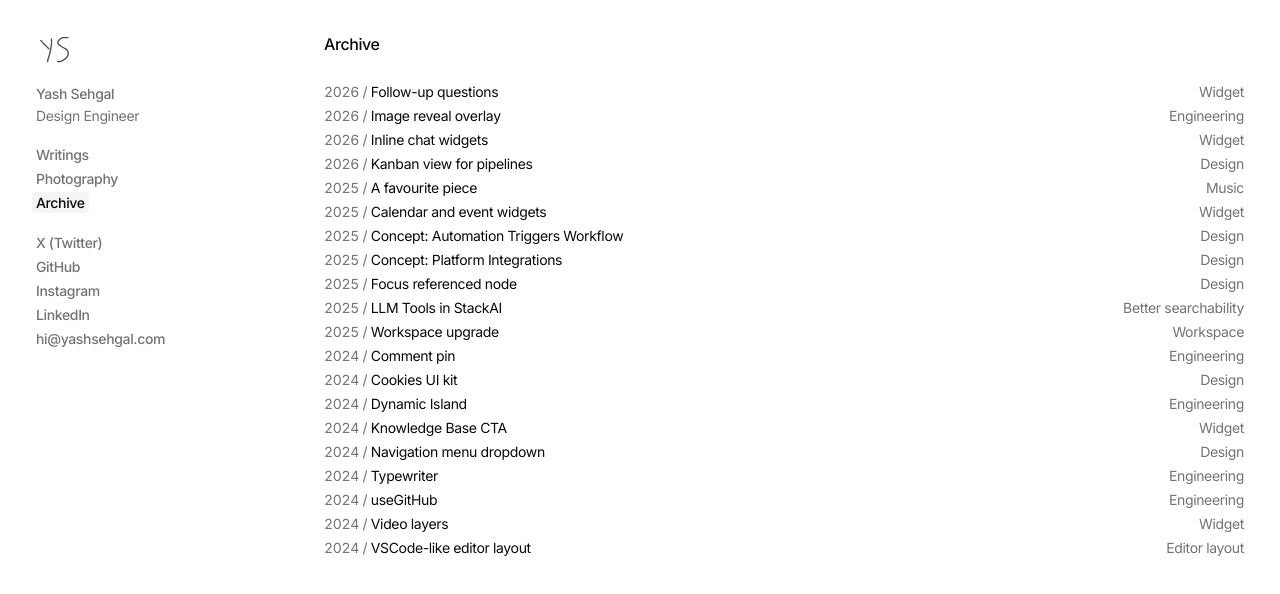
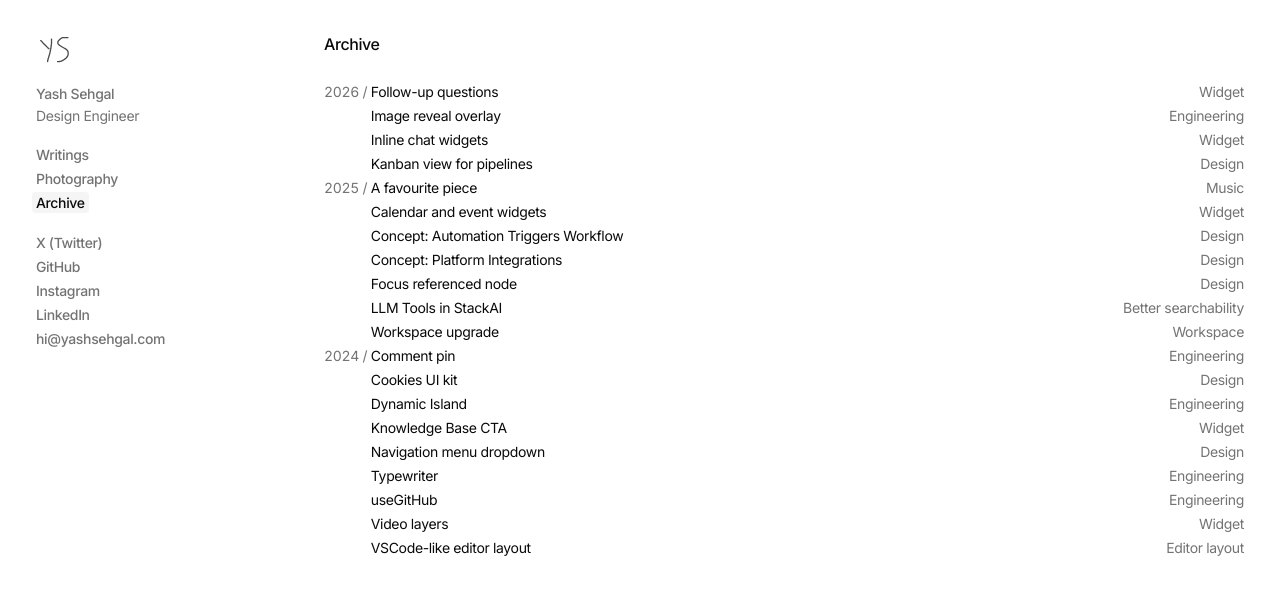
Before and after one commit to yashsehgal/personal-website, a Next.js app: page /archive in a window 1280 px wide. Shown: the top 594 px of the page. Built offline with nearby package versions, Linux system fonts and the light colour scheme.

Commit message:
Show each archive year once so posts in the same year stay aligned.
Co-authored-by: Cursor <cursoragent@cursor.com>

```diff
--- a/app/archive/page.tsx
+++ b/app/archive/page.tsx
@@ -5,7 +5,11 @@ export default function Archive() {
     <div className="flex w-full min-w-0 flex-col items-start gap-6 px-1">
       <h1 className="font-medium tracking-tight">Archive</h1>
       <ul className="-mx-1 flex w-[calc(100%+0.5rem)] min-w-0 flex-col">
-        {ARCHIVE_LINKS.map((archiveLink) => (
+        {ARCHIVE_LINKS.map((archiveLink, index) => {
+          const showYear =
+            index === 0 || ARCHIVE_LINKS[index - 1].year !== archiveLink.year;
+
+          return (
             <li key={archiveLink.id}>
               <a
                 href={archiveLink.href}
@@ -14,14 +18,25 @@ export default function Archive() {
                 className="flex items-baseline justify-between gap-6 rounded px-1 py-0.5 text-sm tracking-tight text-muted-foreground hover:bg-muted hover:text-foreground focus-visible:bg-muted focus-visible:text-foreground"
               >
                 <span className="min-w-0">
-                <span className="tabular-nums">{archiveLink.year}</span>
-                <span aria-hidden="true"> / </span>
+                  <span
+                    className={showYear ? "tabular-nums" : "invisible tabular-nums"}
+                    aria-hidden={showYear ? undefined : true}
+                  >
+                    {archiveLink.year}
+                  </span>
+                  <span
+                    aria-hidden="true"
+                    className={showYear ? undefined : "invisible"}
+                  >
+                    {" / "}
+                  </span>
                   <span className="text-foreground">{archiveLink.title}</span>
                 </span>
                 <span className="shrink-0">{archiveLink.type}</span>
               </a>
             </li>
-        ))}
+          );
+        })}
       </ul>
     </div>
   );
```
Lines whose indentation alone changed are shown as unchanged.
